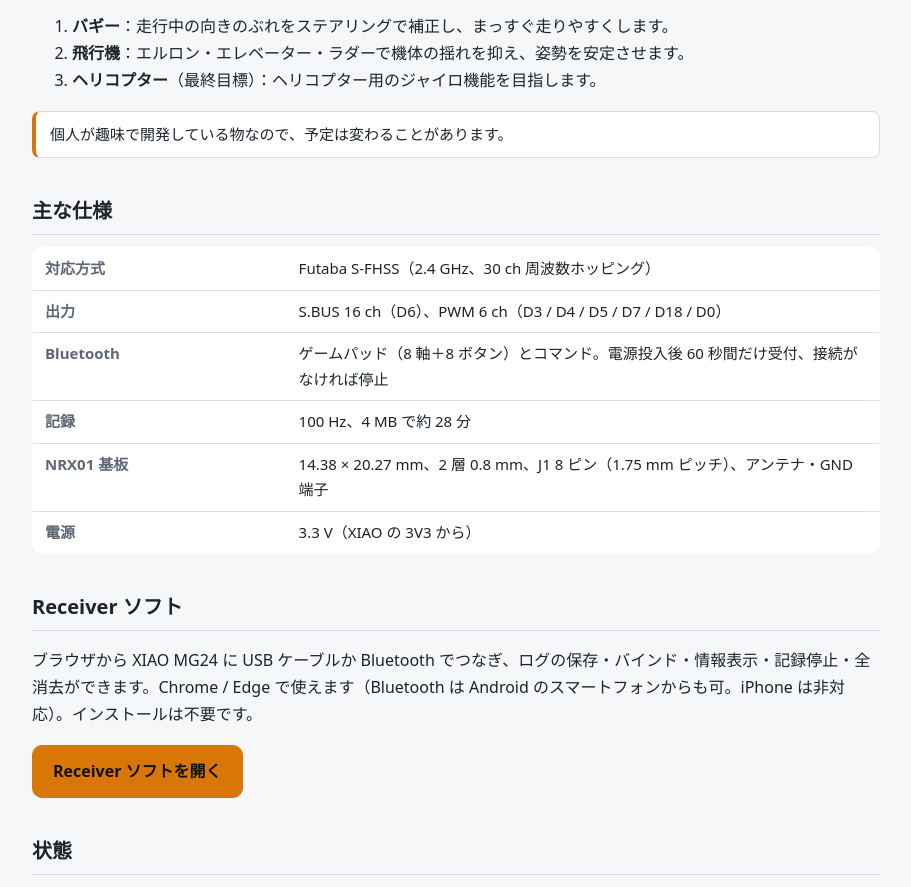
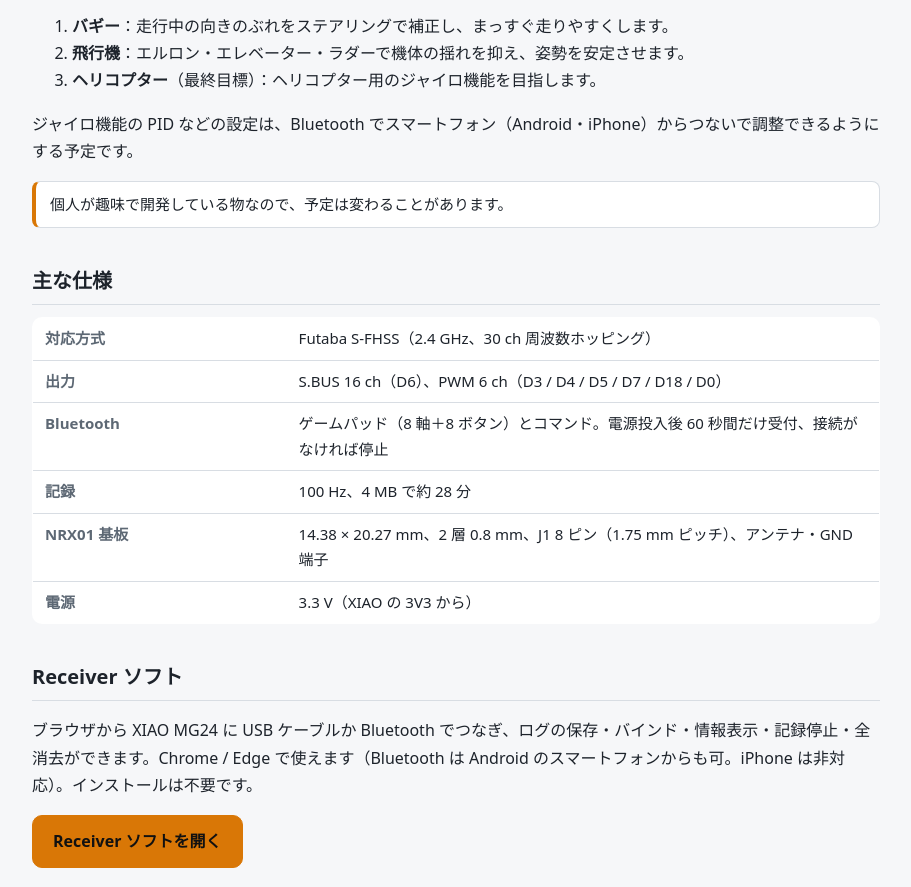
Before and after one commit to WestIsland34/Receiver, a plain HTML site: page docs/index.html in a window 1280 px wide. Shown: the part 1199-2086 px from the top of the page, without its empty margins (184-1095 px from the left). Drawn offline with Linux system fonts and the light colour scheme.

Commit message:
今後の予定に、ジャイロの PID 設定などをスマートフォンから Bluetooth で調整できるようにする旨を追記
Co-Authored-By: Claude Opus 5.5 <noreply@anthropic.com>

```diff
--- a/docs/index.html
+++ b/docs/index.html
@@ -80,6 +80,7 @@
     <li><b>飛行機</b>：エルロン・エレベーター・ラダーで機体の揺れを抑え、姿勢を安定させます。</li>
     <li><b>ヘリコプター</b>（最終目標）：ヘリコプター用のジャイロ機能を目指します。</li>
   </ol>
+  <p>ジャイロ機能の PID などの設定は、Bluetooth でスマートフォン（Android・iPhone）からつないで調整できるようにする予定です。</p>
   <p class="note">個人が趣味で開発している物なので、予定は変わることがあります。</p>
 
   <h2>主な仕様</h2>
```
Also changed, not shown: 1 other file.
